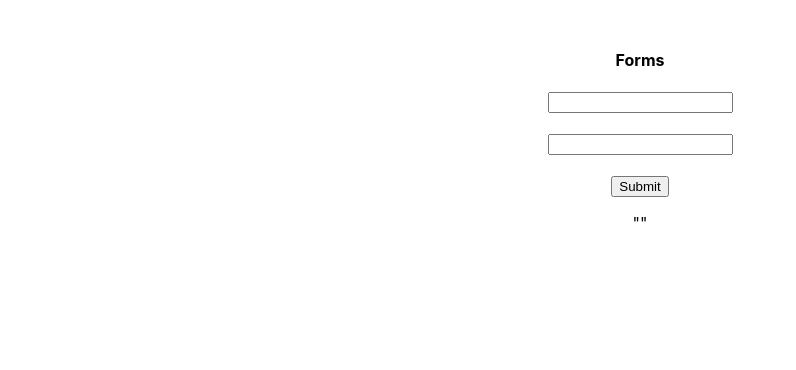
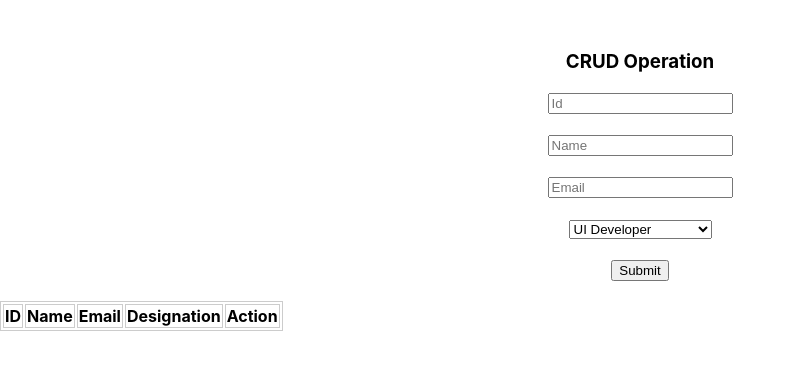
Before and after one commit to ashokthrymr/react-beginner, a React (Create React App) app: page / in a window 1280 px wide. Shown: the top 370 px of the page, without its empty margins (0-796 px from the left). Built offline with nearby package versions, Linux system fonts and the light colour scheme.

Commit message:
CURD operation

```diff
--- a/src/App.js
+++ b/src/App.js
@@ -7,6 +7,7 @@ import Form from './components/form/form';
 // import Validation from './components/task2/validation';
 // import CharComponent from './components/task2/CharComponent'
 // import Custom from './components/custom/custom';
+import Crud from './components/CRUD/Crud'
 class App extends Component {
   constructor(props) {
     super(props);
@@ -32,8 +33,14 @@ class App extends Component {
 
 
     // Form
+    // this.state = {
+    //   formData: '',
+    // }
+
+
+    //CRUD operations
     this.state = {
-      formData: '',
+      list: []
     }
   }
 
@@ -119,13 +126,13 @@ class App extends Component {
   // }
 
   // Form
-  formSubmit(event) {
-  let eventData={...event}
-    this.setState({
-      formData:eventData
-    })
-    console.log(this.state);
-  }
+  // formSubmit(event) {
+  // let eventData={...event}
+  //   this.setState({
+  //     formData:eventData
+  //   })
+  //   console.log(this.state);
+  // }
 
   render() {
     const style = {
@@ -162,9 +169,13 @@ class App extends Component {
 
 
         {/* Form data */}
-        <h4>Forms</h4>
+        {/* <h4>Forms</h4>
         <Form submit={this.formSubmit.bind(this)}></Form>
-        <p>{JSON.stringify(this.state.formData)}</p>
+        <p>{JSON.stringify(this.state.formData)}</p> */}
+
+
+        <h3> CRUD Operation</h3>
+        <Crud></Crud>
       </div>
     );
   }
--- /dev/null
+++ b/src/components/CRUD/Crud.js
@@ -0,0 +1,120 @@
+import React, { Component } from 'react';
+import ChildList from '../CRUD/list';
+class Crud extends Component {
+
+    constructor(props) {
+        super(props);
+        this.state = {
+            array: [],
+            Id: '',
+            email: '',
+            name: '',
+            designation: 'UI',
+            updatebleIndex: ''
+        }
+        // this.changeEventHandler=this.changeEventHandler.bind(this)
+    }
+
+    submitData() {
+        let obj = {
+            name: this.state.name,
+            email: this.state.email,
+            Id: this.state.Id,
+            dig: this.state.designation
+        }
+        let list = this.state.array;
+        if (this.state.updatebleIndex) {
+            list[this.state.updatebleIndex - 1] = obj;
+        } else {
+            list = [...list, obj];
+        }
+        this.setState({
+            array: list
+        })
+        this.setState({
+            Id: '',
+            email: '',
+            name: '',
+            designation: 'UI',
+            updatebleIndex: ''
+        })
+
+    }
+    changeEventHandler(type, event) {
+        if (type === "NAME") {
+            this.setState({
+                name: event.target.value
+            })
+        } else if (type === "ID") {
+            this.setState({
+                Id: event.target.value
+            })
+        } else if (type === "EMAIL") {
+            this.setState({
+                email: event.target.value
+            })
+        } else if (type === "DIG") {
+            this.setState({
+                designation: event.target.value
+            })
+        }
+    }
+
+    delete(index) {
+        console.log("before", this.state.array.length);
+        this.state.array.splice(index, 1);
+        console.log("after", this.state.array.length);
+        this.setState({
+            array: this.state.array
+        })
+        //   this.state.list = [...this.list];
+    }
+
+    editMethod(index) {
+        console.log('index');
+        let obj = this.state.array[index];
+        this.setState({
+            Id: obj.Id,
+            email: obj.email,
+            name: obj.name,
+            designation: obj.dig,
+            updatebleIndex: index+1
+        })
+    }
+
+    render() {
+        const style = {
+            border: "1px solid #ccc",
+            //width:"100%"
+        }
+        return (
+            <div>
+                <input placeholder="Id" value={this.state.Id} onChange={this.changeEventHandler.bind(this, "ID")}></input><br></br><br></br>
+                <input placeholder="Name" value={this.state.name} onChange={this.changeEventHandler.bind(this, "NAME")}></input><br></br><br></br>
+                <input placeholder="Email" value={this.state.email} onChange={this.changeEventHandler.bind(this, "EMAIL")}></input><br></br><br></br>
+                <select placeholder="Designation" value={this.state.designation} onChange={this.changeEventHandler.bind(this, "DIG")}>
+                    <option value="UI">UI Developer</option>
+                    <option value="JAVA">JAVA Developer</option>
+                    <option value="FULL">Full stack Developer</option>
+                </select><br></br><br></br>
+                <button type="button" onClick={this.submitData.bind(this)}>Submit</button>
+                <br></br><br></br>
+                <table style={style}>
+                    <thead>
+                        <tr>
+                            <th style={style}>ID</th>
+                            <th style={style}>Name</th>
+                            <th style={style}>Email</th>
+                            <th style={style}>Designation</th>
+                            <th style={style}>Action</th>
+                        </tr>
+                    </thead>
+                    <tbody>
+                        <ChildList data={this.state.array} style={style} delete={this.delete.bind(this)} edit={this.editMethod.bind(this)}></ChildList>
+                    </tbody>
+                </table>
+            </div>
+        )
+    }
+}
+export default Crud
--- /dev/null
+++ b/src/components/CRUD/list.js
@@ -0,0 +1,28 @@
+import React from 'react';
+
+const ChildList = (props) => {
+    const deleteMethod = (index, event) => {
+        props.delete(index)
+    }
+    const editMethod = (index, event) => {
+        props.edit(index)
+    }
+    const loopelements = props.data.map((ele, index) => (
+        <tr key={index}>
+            <td style={props.style}>{ele.Id}</td>
+            <td style={props.style}>{ele.name}</td>
+            <td style={props.style}>{ele.email}</td>
+            <td style={props.style}>{ele.dig}</td>
+            <td><button onClick={(e) => { deleteMethod(index, e) }}>Delete</button></td>
+            <td><button onClick={(e) => { editMethod(index,e)}}>Edit</button></td>
+        </tr>
+    ))
+
+    return (
+        <React.Fragment>
+            {loopelements}
+        </React.Fragment>
+    )
+}
+
+export default ChildList
```
Also changed, not shown: 1 other file (tests, documents, lock files or other folders).
